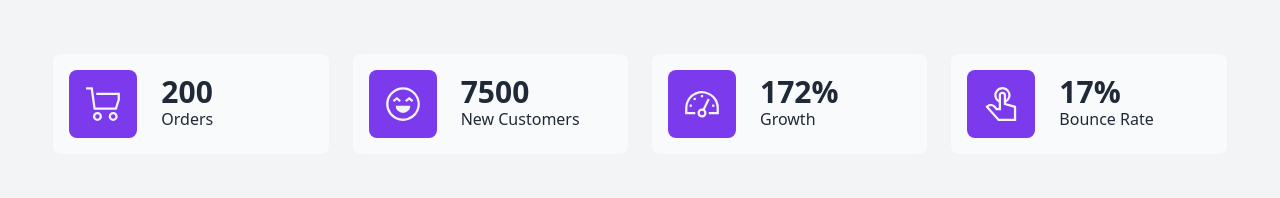
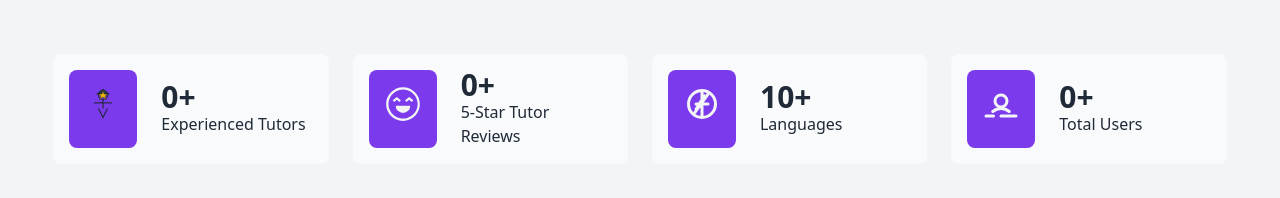
Before and after one commit to nodeNINJAr/sayEasy-client, a React (Vite) app: page / in a window 1280 px wide. Shown: the part 330-528 px from the top of the page. Built offline with nearby package versions, Linux system fonts and the light colour scheme; no server answers.

Commit message:
daynamic value set on stats

```diff
--- a/src/components/Stats.jsx
+++ b/src/components/Stats.jsx
@@ -1,25 +1,74 @@
-import React from "react";
-import PropTypes from "prop-types";
+import React, { useEffect, useState } from "react";
+import UseInfo from "./hooks/UseInfo";
 
-const Stats = (props) => {
+const Stats = () => {
+  const { tutorCount, tutors, usersCount} = UseInfo();
+  const [reviewCount , setReviewCount] = useState();
+  //
+  useEffect(()=>{
+   const totalReview= tutors.reduce((acc, current)=>{
+        return acc + current.review
+    },0)
+    setReviewCount(totalReview)
+
+  },[tutors])
+  //
   return (
     <div className="grid grid-cols-1 gap-6 sm:grid-cols-2 xl:grid-cols-4 w-11/12 mx-auto">
       <div className="flex p-4 space-x-4 rounded-lg md:space-x-6 dark:bg-gray-900 bg-gray-50 dark:text-gray-100 text-gray-800">
         <div className="flex justify-center p-2 align-middle rounded-lg sm:p-4 dark:bg-violet-400 bg-violet-600">
           <svg
             xmlns="http://www.w3.org/2000/svg"
-            viewBox="0 0 512 512"
-            fill="currentColor"
-            className="h-9 w-9 dark:text-gray-800 text-gray-100"
+            viewBox="0 0 64 64"
+            className="h-9 w-9 dark:text-gray-800 text-gray-100" // Darker color for the icon
           >
-            <polygon points="160 96.039 160 128.039 464 128.039 464 191.384 428.5 304.039 149.932 304.039 109.932 16 16 16 16 48 82.068 48 122.068 336.039 451.968 336.039 496 196.306 496 96.039 160 96.039"></polygon>
-            <path d="M176.984,368.344a64.073,64.073,0,0,0-64,64h0a64,64,0,0,0,128,0h0A64.072,64.072,0,0,0,176.984,368.344Zm0,96a32,32,0,1,1,32-32A32.038,32.038,0,0,1,176.984,464.344Z"></path>
-            <path d="M400.984,368.344a64.073,64.073,0,0,0-64,64h0a64,64,0,0,0,128,0h0A64.072,64.072,0,0,0,400.984,368.344Zm0,96a32,32,0,1,1,32-32A32.038,32.038,0,0,1,400.984,464.344Z"></path>
+            {/* Head of the human (circle) */}
+            <circle
+              cx="32"
+              cy="16"
+              r="8"
+              className="stroke-gray-800 fill-none"
+              strokeWidth="2"
+            />
+
+            {/* Graduation Cap (polygon representing cap) */}
+            <polygon
+              points="22,14 42,14 32,6"
+              className="stroke-gray-800 fill-gray-700"
+              strokeWidth="2"
+            />
+
+            {/* Body (line for the torso) */}
+            <path
+              d="M32,24 L32,40"
+              className="stroke-gray-800 fill-none"
+              strokeWidth="2"
+            />
+
+            {/* Arms (lines extending from the body) */}
+            <path
+              d="M16,30 H48"
+              className="stroke-gray-800 fill-none"
+              strokeWidth="2"
+            />
+
+            {/* Legs (lines for the legs) */}
+            <path
+              d="M24,40 L32,56 L40,40"
+              className="stroke-gray-800 fill-none"
+              strokeWidth="2"
+            />
+
+            {/* Experience symbol: Star (placed near the head) */}
+            <polygon
+              points="32,8 34,14 40,14 36,18 38,24 32,20 26,24 28,18 24,14 30,14"
+              className="stroke-gray-800 fill-yellow-500"
+            />
           </svg>
         </div>
         <div className="flex flex-col justify-center align-middle">
-          <p className="text-3xl font-semibold leading-none">200</p>
-          <p className="capitalize">Orders</p>
+          <p className="text-3xl font-semibold leading-none">{tutorCount}+</p>
+          <p className="capitalize">Experienced Tutors</p>
         </div>
       </div>
       <div className="flex p-4 space-x-4 rounded-lg md:space-x-6 dark:bg-gray-900 bg-gray-50 dark:text-gray-100 text-gray-800">
@@ -37,51 +86,57 @@ const Stats = (props) => {
           </svg>
         </div>
         <div className="flex flex-col justify-center align-middle">
-          <p className="text-3xl font-semibold leading-none">7500</p>
-          <p className="capitalize">New customers</p>
+          <p className="text-3xl font-semibold leading-none">{reviewCount}+</p>
+          <p className="capitalize">5-star tutor reviews</p>
         </div>
       </div>
       <div className="flex p-4 space-x-4 rounded-lg md:space-x-6 dark:bg-gray-900 bg-gray-50 dark:text-gray-100 text-gray-800">
         <div className="flex justify-center p-2 align-middle rounded-lg sm:p-4 dark:bg-violet-400 bg-violet-600">
           <svg
             xmlns="http://www.w3.org/2000/svg"
-            viewBox="0 0 512 512"
-            fill="currentColor"
             className="h-9 w-9 dark:text-gray-800 text-gray-100"
+            fill="none"
+            viewBox="0 0 24 24"
+            stroke="currentColor"
+            strokeWidth={2}
           >
-            <path d="M425.706,142.294A240,240,0,0,0,16,312v88H160V368H48V312c0-114.691,93.309-208,208-208s208,93.309,208,208v56H352v32H496V312A238.432,238.432,0,0,0,425.706,142.294Z"></path>
-            <rect width="32" height="32" x="80" y="264"></rect>
-            <rect width="32" height="32" x="240" y="128"></rect>
-            <rect width="32" height="32" x="136" y="168"></rect>
-            <rect width="32" height="32" x="400" y="264"></rect>
-            <path d="M297.222,335.1l69.2-144.173-28.85-13.848L268.389,321.214A64.141,64.141,0,1,0,297.222,335.1ZM256,416a32,32,0,1,1,32-32A32.036,32.036,0,0,1,256,416Z"></path>
+            <path
+              strokeLinecap="round"
+              strokeLinejoin="round"
+              d="M12 3c4.97 0 9 4.03 9 9s-4.03 9-9 9-9-4.03-9-9 4.03-9 9-9zm0 0v18m0-18c1.66 0 3.31.5 4.71 1.35m-9.42 0A8.96 8.96 0 0 1 12 3m4.71 1.35l-9.42 13.3M16 12h-8m5.5-5.5L8 15.5"
+            />
           </svg>
         </div>
         <div className="flex flex-col justify-center align-middle">
-          <p className="text-3xl font-semibold leading-none">172%</p>
-          <p className="capitalize">Growth</p>
+          <p className="text-3xl font-semibold leading-none">10+</p>
+          <p className="capitalize">Languages</p>
         </div>
       </div>
       <div className="flex p-4 space-x-4 rounded-lg md:space-x-6 dark:bg-gray-900 bg-gray-50 dark:text-gray-100 text-gray-800">
         <div className="flex justify-center p-2 align-middle rounded-lg sm:p-4 dark:bg-violet-400 bg-violet-600">
           <svg
             xmlns="http://www.w3.org/2000/svg"
-            viewBox="0 0 512 512"
-            fill="currentColor"
             className="h-9 w-9 dark:text-gray-800 text-gray-100"
+            fill="none"
+            viewBox="0 0 24 24"
+            stroke="currentColor"
+            strokeWidth={2}
           >
-            <path d="M454.423,278.957,328,243.839v-8.185a116,116,0,1,0-104,0V312H199.582l-18.494-22.6a90.414,90.414,0,0,0-126.43-13.367,20.862,20.862,0,0,0-8.026,33.47L215.084,496H472V302.08A24.067,24.067,0,0,0,454.423,278.957ZM192,132a84,84,0,1,1,136,65.9V132a52,52,0,0,0-104,0v65.9A83.866,83.866,0,0,1,192,132ZM440,464H229.3L79.141,297.75a58.438,58.438,0,0,1,77.181,11.91l28.1,34.34H256V132a20,20,0,0,1,40,0V268.161l144,40Z"></path>
+            <path
+              strokeLinecap="round"
+              strokeLinejoin="round"
+              d="M17 20h5M2 20h5M12 20h5M12 14a4 4 0 100-8 4 4 0 000 8zM6.5 17a8.38 8.38 0 0111 0"
+            />
           </svg>
         </div>
         <div className="flex flex-col justify-center align-middle">
-          <p className="text-3xl font-semibold leading-none">17%</p>
-          <p className="capitalize">Bounce rate</p>
+          <p className="text-3xl font-semibold leading-none">{usersCount}+</p>
+          <p className="capitalize">Total Users</p>
         </div>
       </div>
     </div>
   );
 };
 
-Stats.propTypes = {};
 
 export default Stats;
--- a/src/index.css
+++ b/src/index.css
@@ -29,3 +29,8 @@
 .custom-next {
   right: 10px;
 }
+
+/* table */
+.radius{
+  border-radius: 35px!important;
+}
--- a/src/pages/private/MyTutorials.jsx
+++ b/src/pages/private/MyTutorials.jsx
@@ -64,15 +64,15 @@ const modernDelete=(tutorial_id)=>{
        }
   //
   return (
-    <div className="overflow-x-auto w-11/12 mx-auto">
-      <table className="table">
-        <thead className="text-sm font-figtree font-medium capitalize dark:bg-slate-400 bg-slate-200 border-b dark:border-[#393939b7]">
-          <tr>
+    <div className="overflow-x-auto w-11/12 mx-auto bg-[#ebebeb] dark:bg-[#121224] p-10 rounded-xl ">
+      <table className="table overflow-hidden">
+        <thead className=" text-sm font-figtree font-medium capitalize ">
+          <tr className=" bg-slate-200 dark:bg-[#222133] dark:text-slate-400 dark:border-[#393939b7] h-14">
             <th>name</th>
-            <th>category</th>
+            <th>language category</th>
             <th>Description</th>
             <th>Price</th>
-            <th>review</th>
+            <th>reviewed by</th>
             <th></th>
             <th></th>
             <th className="text-red-700">Total Tutorial : {specifiedTutorials?.length}</th>
@@ -81,7 +81,7 @@ const modernDelete=(tutorial_id)=>{
         {specifiedTutorials.map((tutorial) => (
           <tbody key={tutorial._id}>
             {/* row 1 */}
-            <tr className="dark:hover:bg-slate-500 hover:bg-slate-200 bg-white dark:bg-gray-700 border-b dark:border-gray-600 border-gray-200">
+            <tr className=" dark:hover:bg-slate-500 hover:bg-slate-200 bg-white dark:bg-[#121224] border-b  dark:border-none border-gray-200">
               <td>
                 <div className="flex items-center gap-3">
                   <div className="avatar">
--- a/src/provider/InfoProvider.jsx
+++ b/src/provider/InfoProvider.jsx
@@ -8,23 +8,43 @@ const InfoProvider = ({ children }) => {
   const axiosSecure = UseAxiosSecure();
   //
   const [tutors, setTutors] = useState([]);
+  const [tutorCount , setTutorCount]= useState(0);
+  const [usersCount , setUsersCount] = useState(0)
   const [refresh , setRefresh] = useState(false);
 
   // fetch all data
   const fetchALLTutor = async () => {
     const { data } = await axiosSecure.get('/tutorials');
     setTutors(data.tutoirals);
+    setTutorCount(data.count)
+    // console.log(data.users)
   };
   // for initial run
   useEffect(() => {
     fetchALLTutor();
+      //
   }, [refresh]);
+
+  //
+
+  const fetchUsers = async () => {
+    const { data } = await axiosSecure.get('/users');
+    console.log(data.users);
+    setUsersCount(usersCount+data.users)
+  };
+  useEffect(()=>{
+    fetchUsers()
+  },[])
+
 
   //
   const tutorInfo = {
     tutors,
     refresh,
-    setRefresh
+    setRefresh,
+    tutorCount,
+    usersCount
+
   };
   //
   return (
```
Also changed, not shown: src/provider/AuthProvider.jsx (+48 -56 lines).
